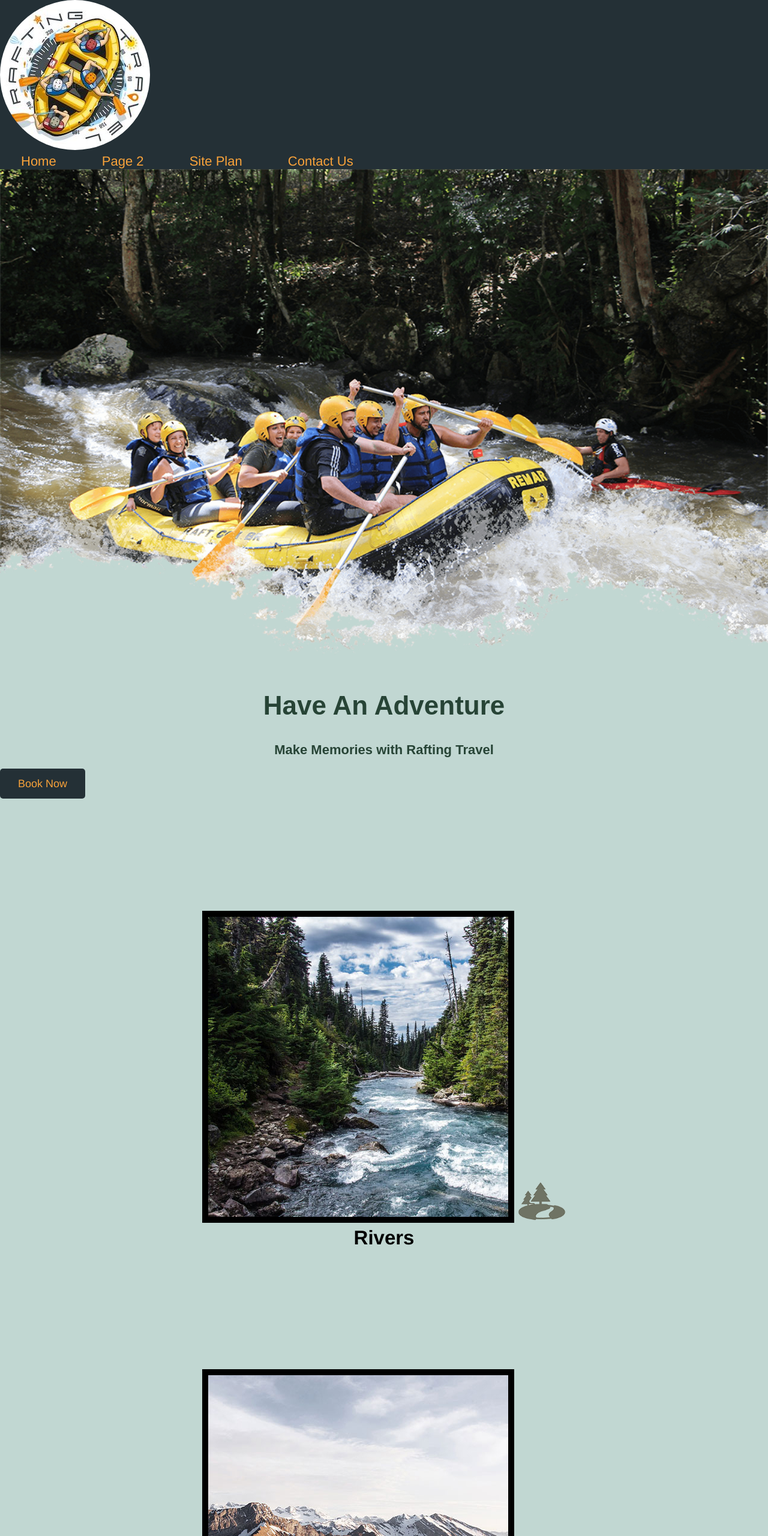
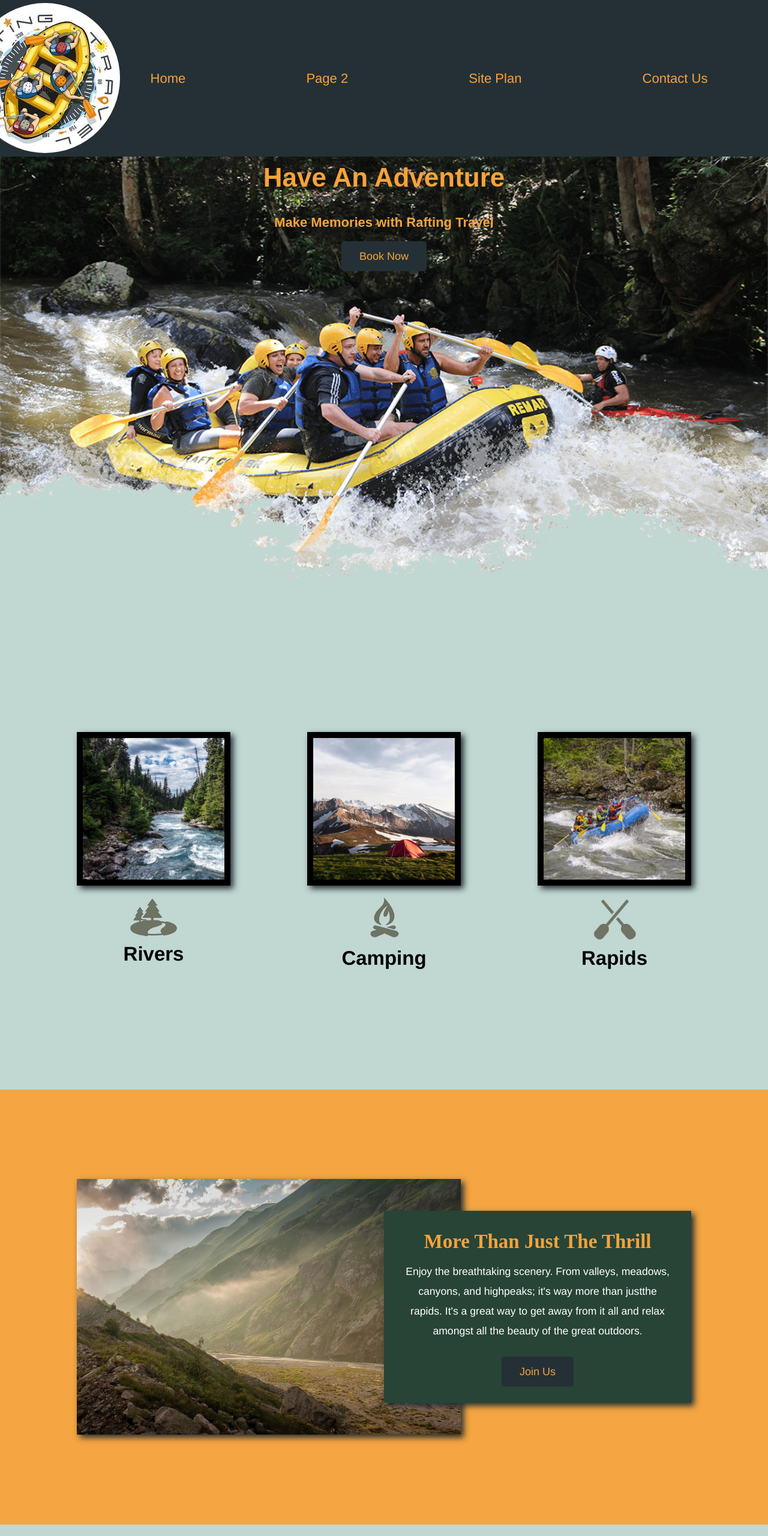
Before and after one commit to Juan-BOM/WDD130, a plain HTML site: page wwr/index.html in a window 1280 px wide. Shown: the top 2560 px of the page at 60% size. Drawn offline with Linux system fonts and the light colour scheme; a web font is replaced by a local one.

Commit message:
Madde a few adjustments to the organization of the css file, added interactive animations, and grids to the home page

```diff
--- a/wwr/index.html
+++ b/wwr/index.html
@@ -26,7 +26,7 @@
             <section id="hero-msg">
                 <h1 class="home-title">Have An Adventure</h1>
                 <h4>Make Memories with Rafting Travel</h4>
-                <div class="button box">
+                <div class="button-box">
                     <a class="book" href="contactus.html">Book Now</a>
                 </div>
             </section>
--- a/wwr/styles/style.css
+++ b/wwr/styles/style.css
@@ -5,8 +5,16 @@
     margin:0 auto;
 }
 
+/*Header Section*/
+
 header a img {
     border-radius: 50%;
+}
+
+nav {
+    display: flex;
+    justify-content: space-around;
+    align-items: center;
 }
 
 nav a {
@@ -21,9 +29,46 @@ nav a:hover {
     color: #f8a23a;
 }
 
+header {
+    background-color: #243036;
+    display: grid;
+    grid-template-columns: 150px auto;
+}
+
+.logo {
+    width: 80px;
+}
+
+#logo_link {
+    padding-top: 5px;
+    justify-self: center;
+    align-self: center;
+}
+
+/*Hero Section*/
+
+#hero {
+    display: grid;
+    grid-template-columns: 1fr 3fr 1fr;
+    margin-top: -100px;
+}
+
+#hero-box {
+    grid-column: 1/4;
+    grid-row: 1/3;
+    z-index: -1;
+}
+
+#hero-msg {
+    grid-column: 2/3;
+    grid-row: 1/2;
+    margin-top: 100px;
+}
+
 #hero-msg h1, #hero-msg h4 {
     text-align: center;
     font-family: "Freckle Face", sans-serif;
+    color: #f8a23a;
 }
 
 .home-title {
@@ -37,6 +82,37 @@ nav a:hover {
     text-align: center;
 }
 
+#hero-img {
+    width: 100%;
+}
+
+/*Main Section*/
+
+.home-grid {
+    display: grid;
+    grid-template-columns: repeat(10, 1fr);
+}
+
+.rivers-card {
+    grid-column: 2/4;
+    grid-row: 2/3;
+}
+
+.camping-card {
+    grid-column: 5/7;
+    grid-row: 2/3;
+}
+
+.rapids-card {
+    grid-column: 8/10;
+    grid-row: 2/3;
+}
+
+.mountains {
+    grid-column: 2/7;
+    grid-row: 6/7;
+}
+
 main section {
     text-align: center;
 }
@@ -47,7 +123,9 @@ main section img {
 
 #background {
     height: 725px;
-    background-color: #f8a23a;
+    background-color: #f8a33af3;
+    grid-column: 1/11;
+    grid-row: 4/9;
 }
 
 body {
@@ -60,10 +138,6 @@ body {
 
 h2 {
     margin: 0;
-}
-
-header {
-    background-color: #243036;
 }
 
 .book, .join {
@@ -88,12 +162,30 @@ header {
 
 .card-img {
     border: 10px solid black;
+    transition: transform .5s;
+    box-shadow: 5px 5px 10px #243036;
+    width: 100%;
+}
+
+.card-img:hover {
+    opacity: .6;
+    transform: scale(1.1);
+}
+
+.mountains {
+    width: 100%;
+    grid-column: 2/7;
+    grid-row: 5/8;
+    box-shadow: 5px 5px 10px #243036;
 }
 
 .msg {
     background-color: #274436;
     line-height: 1.5em;
     padding: 35px;
+    grid-column: 6/10;
+    grid-row: 6/7;
+    box-shadow: 5px 5px 10px #243036;
 }
 
 .msg h2 {
@@ -108,12 +200,17 @@ header {
     padding-bottom: 15px;
 }
 
+/*Footer Section*/
+
 footer {
     background-color: #243036;
     color: white;
     font-family: "Forum", Helvetica, sans-serif;
     padding: 25px 50px;
     margin-top: 200px;
+    display: flex;
+    justify-content: space-around;
+    align-items: center;
 }
 
 footer a {
@@ -141,19 +238,55 @@ h4 {
     color: #274436;
 }
 
-.logo {
-    width: 80px;
-}
-
-#logo_link {
-    padding-top: 5px;
-}
-
 .icon {
     width: 80px;
     padding-top: 10px;
 }
 
-#hero-img {
-    width: 100%;
+
+
+/*Media Query*/
+
+@media screen and (max-width: 900px) {
+    #hero, .home-grid {
+        display: block;
+        height: auto;
+    }
+    nav, footer {
+        flex-direction: column;
+    }
+    nav a {
+        display: block;
+        padding: 15px;
+    }
+    #hero {
+        margin-top: 0;
+    }
+    #hero-msg {
+        margin-top: 0;
+    }
+    #hero-msg h4 {
+        display: none;
+    }
+    #hero-msg h1 {
+        color: #6f7364;
+    }
+    .home-title {
+        font-size: 25px;
+    }
+    .rivers-card, .camping-card, .rapids-card {
+        margin: 50px auto;
+        width: 60%;
+    }
+    #background {
+        display: none;
+    }
+    .mountains, .msg {
+        width: 80%;
+        display: block;
+        margin: 0 auto;
+    }
+    footer {
+        margin-top: 25px;
+    }
 }
```
